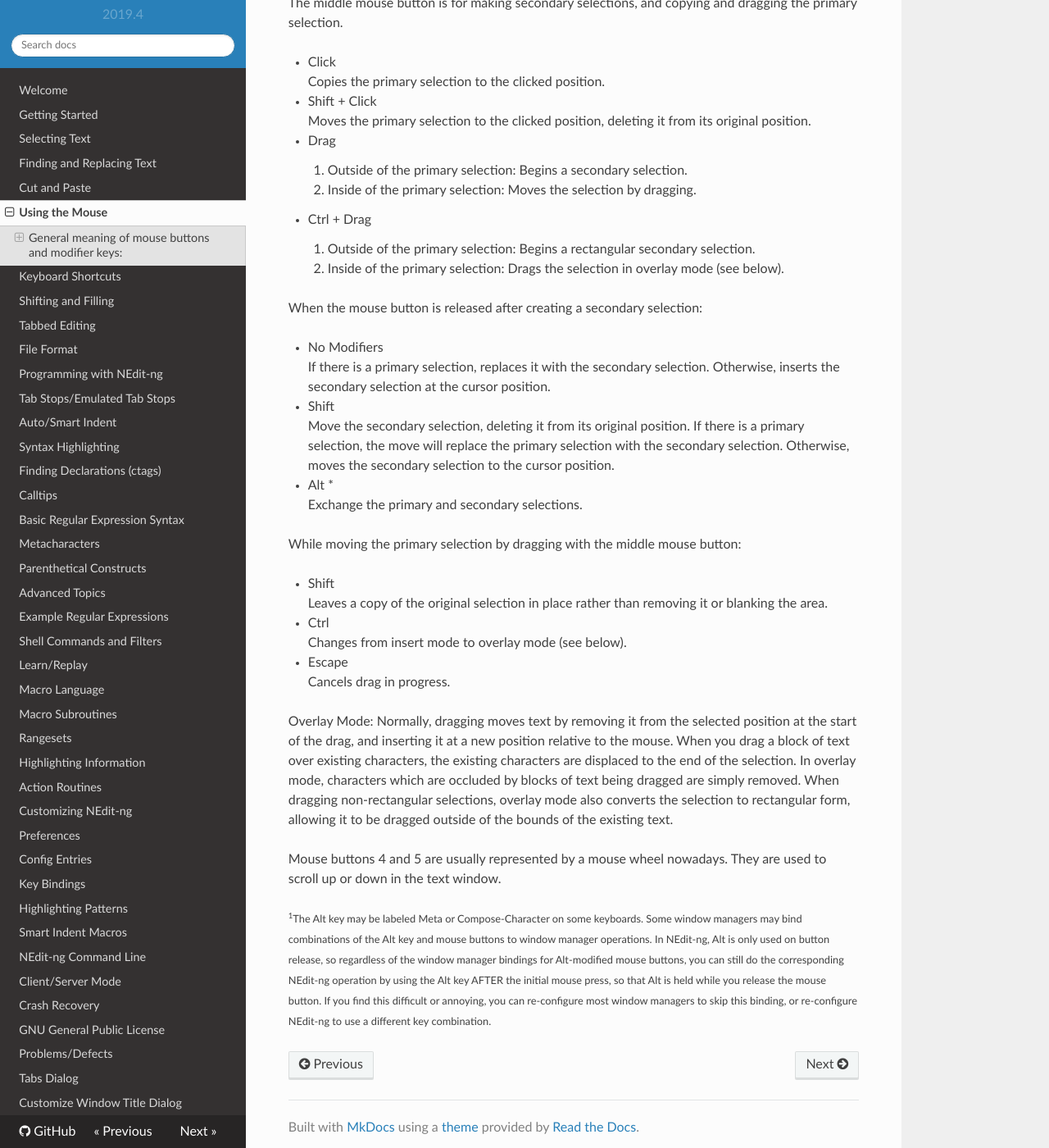
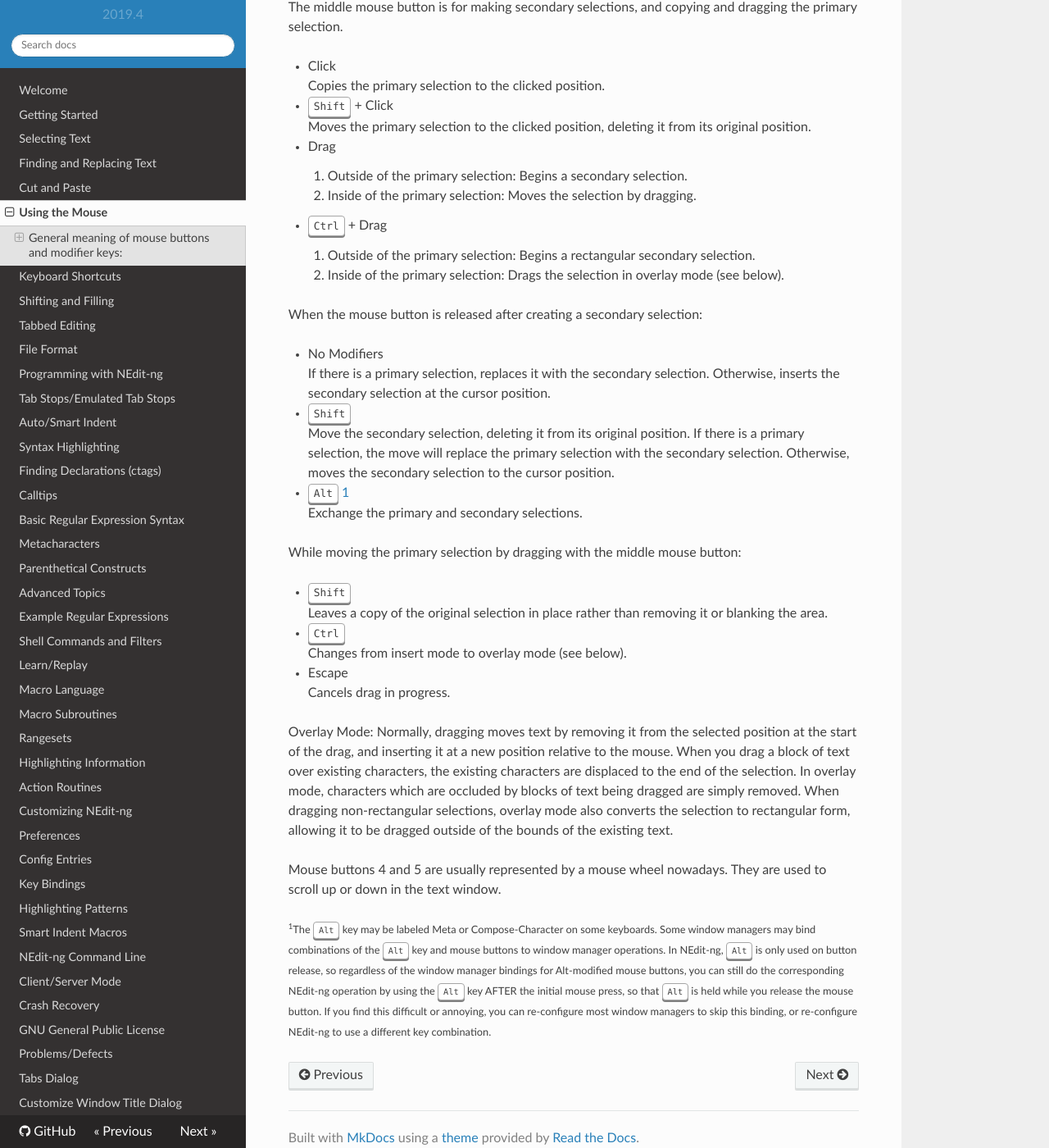
Before and after one commit to eteran/nedit-ng, an MkDocs documentation site: the page built from docs/docs/05.md, in a window 1280 px wide and 1400 px high, scrolled down 1826 px. Shown: the whole window at 82% size. Built offline with MkDocs 1.6.1, drawn with Linux system fonts in a browser that asks for light colours; nearby versions of some CDN libraries; some of the changed lines change nothing that is shown; some of the changed text lies outside the part shown.

Commit message:
more formatting updates

```diff
--- a/docs/docs/05.md
+++ b/docs/docs/05.md
@@ -53,16 +53,16 @@ selections.
     Selects a whole line
   - Quad Click
     Selects the whole file
-  - Shift Click
+  - <kbd>Shift</kbd> Click
     Adjusts (extends or shrinks) the selection, or if there is no
     existing selection, begins a new selection between the cursor and
     the mouse.
-  - Ctrl + Shift Click
+  - <kbd>Ctrl</kbd> + <kbd>Shift</kbd> Click
     Adjusts (extends or shrinks) the Click selection rectangularly.
   - Drag
     Selects text between where the mouse was pressed and where it was
     released.
-  - Ctrl Drag
+  - <kbd>Ctrl</kbd> Drag
     Selects rectangle between where the mouse was pressed and where it
     was released.
 
@@ -74,7 +74,7 @@ commands.
   - Click/Drag
     Pops up the background menu (programmed from Preferences &rarr;
     Default Settings &rarr; Customize Menus &rarr; Window Background).
-  - Ctrl + Drag
+  - <kbd>Ctrl</kbd> + Drag
     Pan scrolling. Scrolls the window both vertically and horizontally,
     as if you had grabbed it with your mouse.
 
@@ -86,7 +86,7 @@ and dragging the primary selection.
   - Click
     Copies the primary selection to the clicked position.
 
-  - Shift + Click
+  - <kbd>Shift</kbd> + Click
     Moves the primary selection to the clicked position, deleting it
     from its original position.
 
@@ -96,7 +96,7 @@ and dragging the primary selection.
     2.  Inside of the primary selection: Moves the selection by
         dragging.
 
-  - Ctrl + Drag
+  - <kbd>Ctrl</kbd> + Drag
 
     1.  Outside of the primary selection: Begins a rectangular secondary
         selection.
@@ -109,21 +109,21 @@ When the mouse button is released after creating a secondary selection:
     If there is a primary selection, replaces it with the secondary
     selection. Otherwise, inserts the secondary selection at the cursor
     position.
-  - Shift
+  - <kbd>Shift</kbd>
     Move the secondary selection, deleting it from its original
     position. If there is a primary selection, the move will replace the
     primary selection with the secondary selection. Otherwise, moves the
     secondary selection to the cursor position.
-  - Alt \*
+  - <kbd>Alt</kbd> <a href="#note-1">1</a></sup>
     Exchange the primary and secondary selections.
 
 While moving the primary selection by dragging with the middle mouse
 button:
 
-  - Shift
+  - <kbd>Shift</kbd>
     Leaves a copy of the original selection in place rather than
     removing it or blanking the area.
-  - Ctrl
+  - <kbd>Ctrl</kbd>
     Changes from insert mode to overlay mode (see below).
   - Escape
     Cancels drag in progress.
@@ -142,13 +142,13 @@ Mouse buttons 4 and 5 are usually represented by a mouse wheel nowadays.
 They are used to scroll up or down in the text window.
 
 <a name="note-1"></a>
-<small><sup>1</sup>The Alt key may be labeled Meta or Compose-Character on some
-keyboards. Some window managers may bind combinations of the Alt key and
-mouse buttons to window manager operations. In NEdit-ng, Alt is only
+<small><sup>1</sup>The <kbd>Alt</kbd> key may be labeled Meta or Compose-Character on some
+keyboards. Some window managers may bind combinations of the <kbd>Alt</kbd> key and
+mouse buttons to window manager operations. In NEdit-ng, <kbd>Alt</kbd> is only
 used on button release, so regardless of the window manager bindings for
 Alt-modified mouse buttons, you can still do the corresponding NEdit-ng
-operation by using the Alt key AFTER the initial mouse press, so that
-Alt is held while you release the mouse button. If you find this
+operation by using the <kbd>Alt</kbd> key AFTER the initial mouse press, so that
+<kbd>Alt</kbd> is held while you release the mouse button. If you find this
 difficult or annoying, you can re-configure most window managers to skip
 this binding, or re-configure NEdit-ng to use a different key
 combination.</small>
```
